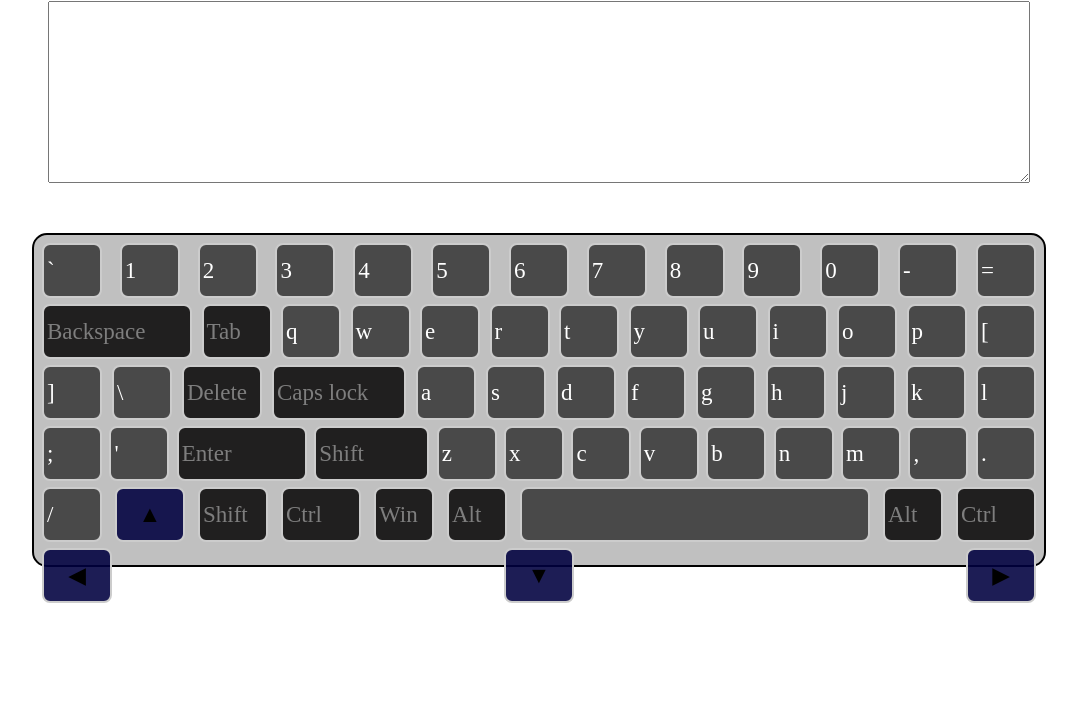
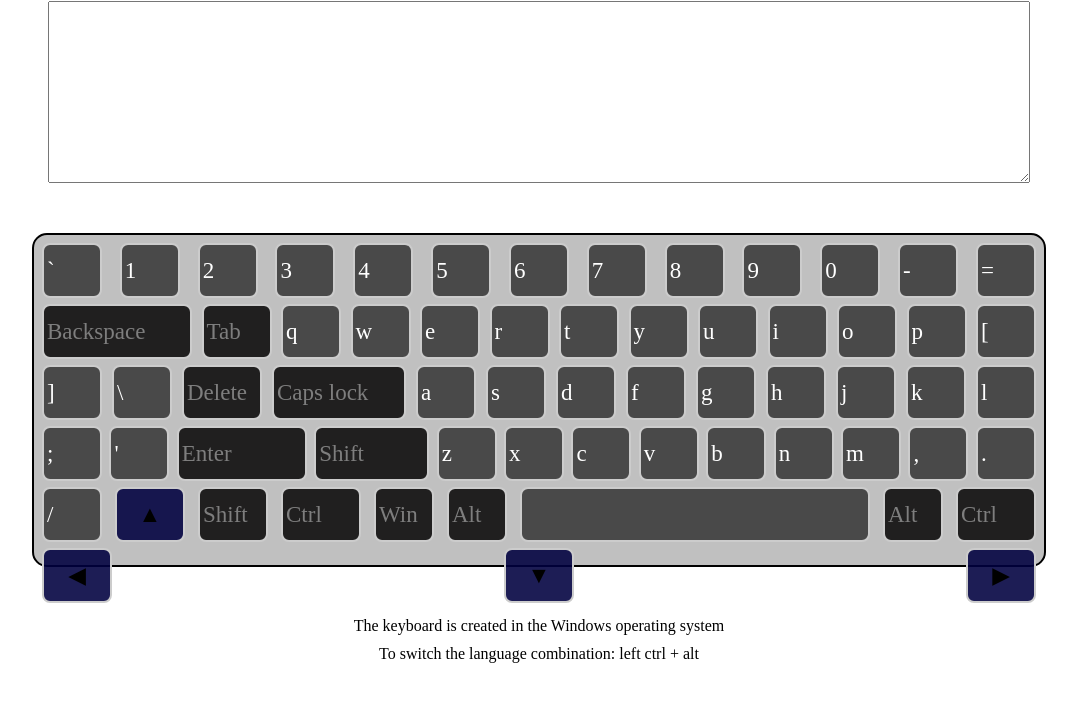
Before and after one commit to Wokinderech69/virtual-keyboard, a website with bundled scripts: page index.html in a window 1280 px wide. Shown: the part 73-774 px from the top of the page, without its empty margins (101-1178 px from the left). Built offline with nearby package versions, Linux system fonts and the light colour scheme.

Commit message:
feat: add  description

```diff
--- a/script.js
+++ b/script.js
@@ -13,6 +13,17 @@ title.after(textareaElement);
 const keyBoard = document.createElement("div");
 keyBoard.classList.add("key-board");
 textareaElement.after(keyBoard);
+
+const description = document.createElement("div");
+description.classList.add("description");
+description.innerText =
+  "The keyboard is created in the Windows operating system";
+keyBoard.after(description);
+
+const desc = document.createElement("div");
+desc.classList.add("desc");
+desc.innerText = "To switch the language combination: left ctrl + alt";
+description.after(desc);
 
 //=====Language======
 let getLocalStorage = localStorage.getItem("Language");
--- a/style.css
+++ b/style.css
@@ -130,3 +130,13 @@
 	background-color: rgba(8, 35, 241, 0.902);
 	border: 2px solid rgba(241, 8, 8, 0.902);
 }
+
+.description {
+	margin: 10px auto;
+	text-align: center;
+}
+
+.desc {
+	margin: 10px auto;
+	text-align: center;
+}
```
